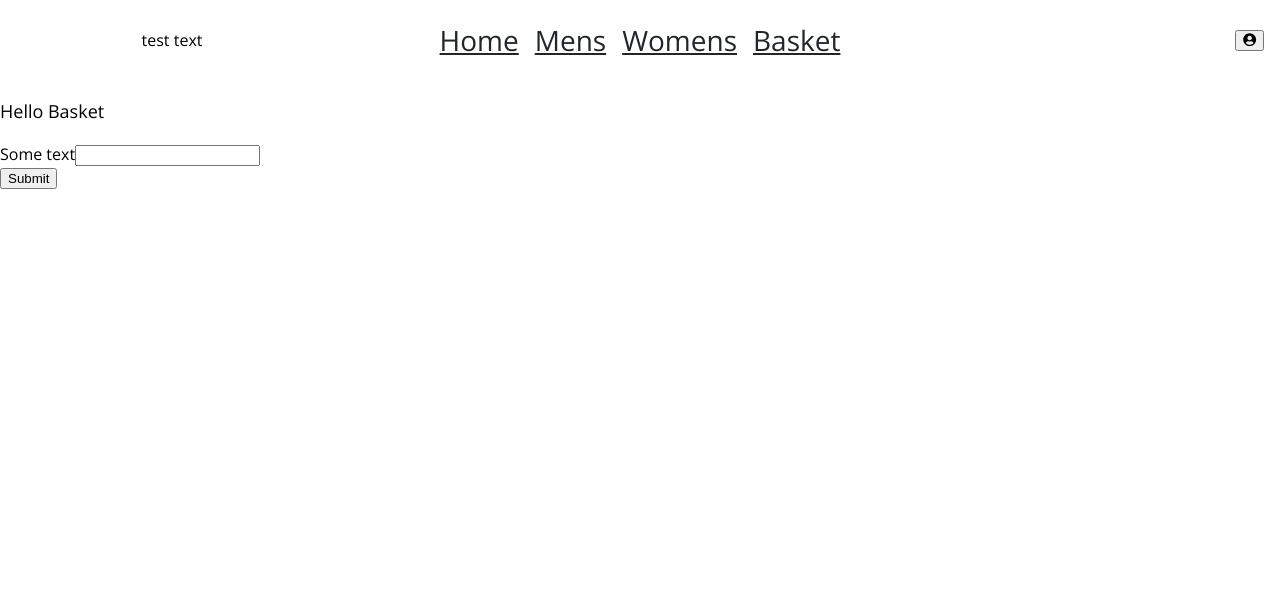
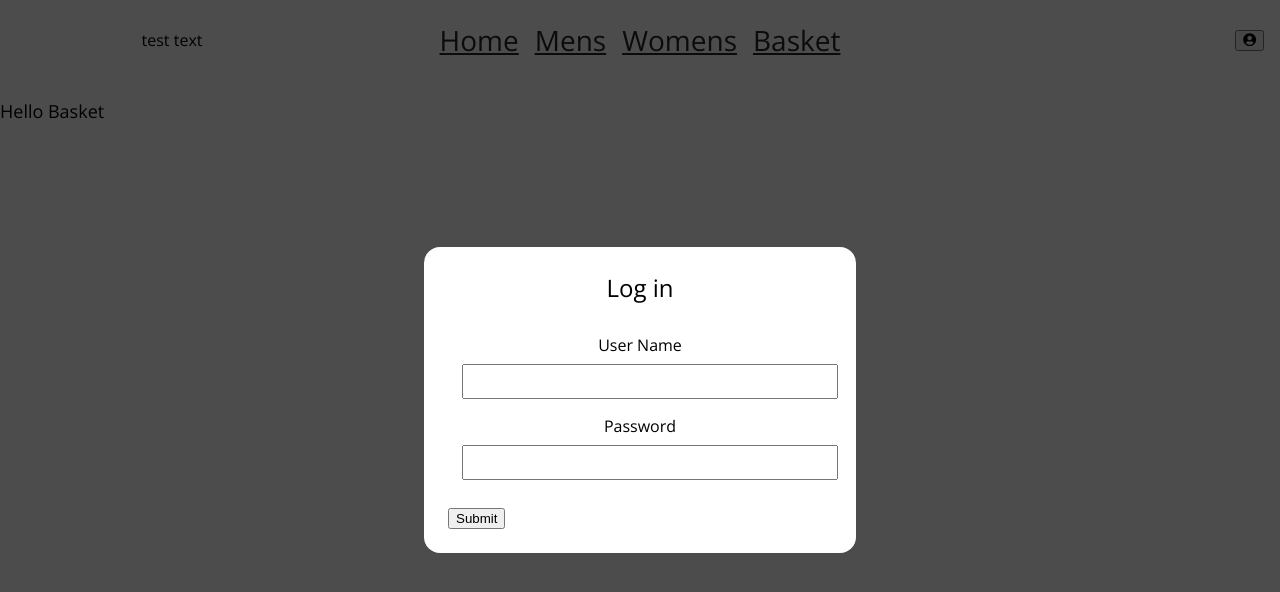
Before and after one commit to SteFowles-White/ECommerce-example, a React (Create React App) app in the folder ecom-website/: page /basket in a window 1280 px wide. Both pictures are taken after a click on the button "login in". Shown: the top 592 px of the page. Built offline with nearby package versions, Linux system fonts and the light colour scheme.

Commit message:
added styles to the login model

```diff
--- a/ecom-website/src/components/LogInModel.js
+++ b/ecom-website/src/components/LogInModel.js
@@ -1,36 +1,49 @@
-import React from 'react';
-import  ReactDOM  from 'react-dom';
+import React from "react";
+import ReactDOM from "react-dom";
+
+import style from "./loginModel.module.css";
 
 const LogInModel = () => {
   return (
-        <div>
-            <section data-testid="login-model">
+    <div
+      className={`${style.overlay} flex justify-content-center align-items-aligncenter`}
+    >
+      <section data-testid="login-model" className={`${style.login__form} p-3`}>
         <form>
-                    <div>
-                        <label>Some text
-                        </label>
-                        <input type="text" />
+          <fieldset
+            className={`${style.login__form__fieldset} flex justify-content-center flex-direction-rowcolumn`}
+          >
+            <legend className={`${style.login__form__legend} pb-3`}>
+              Log in
+            </legend>
+            <div className="flex justify-content-center flex-direction-rowcolumn pb-2 text-center">
+              <label className="pb-1">User Name</label>
+              <input className="col-sm-12 p-1" type="text" />
             </div>
+            <div className="flex justify-content-center flex-direction-rowcolumn pb-2 text-center">
+              <label className="pb-1">Password</label>
+              <input className="col-sm-12 p-1" type="password" />
+            </div>
+          </fieldset>
         </form>
         <div>
           <button>Submit</button>
         </div>
       </section>
     </div>
-
-    )
-}
+  );
+};
 
 const RenderLogInModel = () => {
-    console.log(document.getElementById('login-model'))
+  console.log(document.getElementById("login-model"));
   return (
     <React.Fragment>
-            { ReactDOM.createPortal( <LogInModel />, document.getElementById('login-model'))}
+      {ReactDOM.createPortal(
+        <LogInModel />,
+        document.getElementById("login-model")
+      )}
     </React.Fragment>
-    )
-}
-
-
-
+  );
+};
 
 export default RenderLogInModel;
--- /dev/null
+++ b/ecom-website/src/components/loginModel.module.css
@@ -0,0 +1,42 @@
+.overlay{
+    position: absolute;
+    height: 100vh;
+    width: 100vw;
+    top: 0;
+    background: rgba(0,0, 0, .7);
+}
+
+.login__form {
+    background: white;
+    border-radius: 1rem;
+}
+
+.login__form__fieldset{
+    border: 0px;
+}
+.login__form__legend{
+    margin: auto;
+    font-size: 1.5rem;
+}
+
+@media only screen and (max-width: 480px) {
+    .login__form{
+        width: 80%;
+    }
+}
+
+@media only screen and (min-width: 768px) {
+    .login__form{
+        width: 50%;
+    }
+}
+@media only screen and (min-width: 1024px) {
+    .login__form{
+        width: 40%;
+    }
+}
+@media only screen and (min-width: 1200px) {
+    .login__form{
+        width: 30%;
+    }
+}
--- a/ecom-website/src/index.css
+++ b/ecom-website/src/index.css
@@ -246,7 +246,7 @@ q:before, q:after {
 .col-md-1 {width: 8.333%;}
 }
 
-@media only screen and (min-width: 1024px) {
+@media only screen and (min-width: 1200px) {
 .col-lg-12 {width: 100%;}
 .col-lg-11 {width: 91.333%;}
 .col-lg-10 {width: 83.333%;}
@@ -270,6 +270,10 @@ q:before, q:after {
   }
 }
 
+.text-center {
+  text-align: center;
+}
+
 
 
 .bg-green-300 {background:#61892F;}
```
Also changed, not shown: 1 other file (tests, documents, lock files or other folders). Lines whose indentation alone changed are shown as unchanged.
